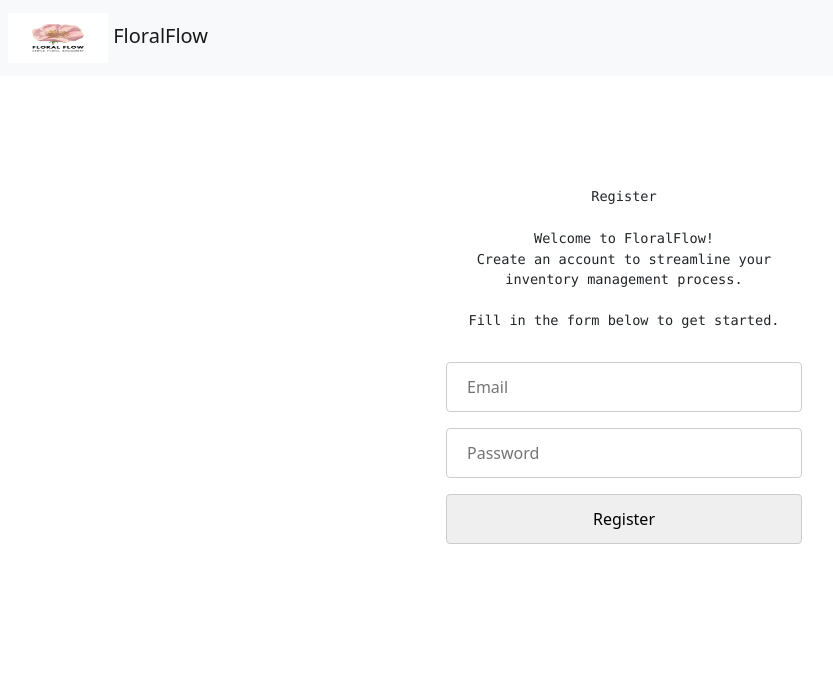
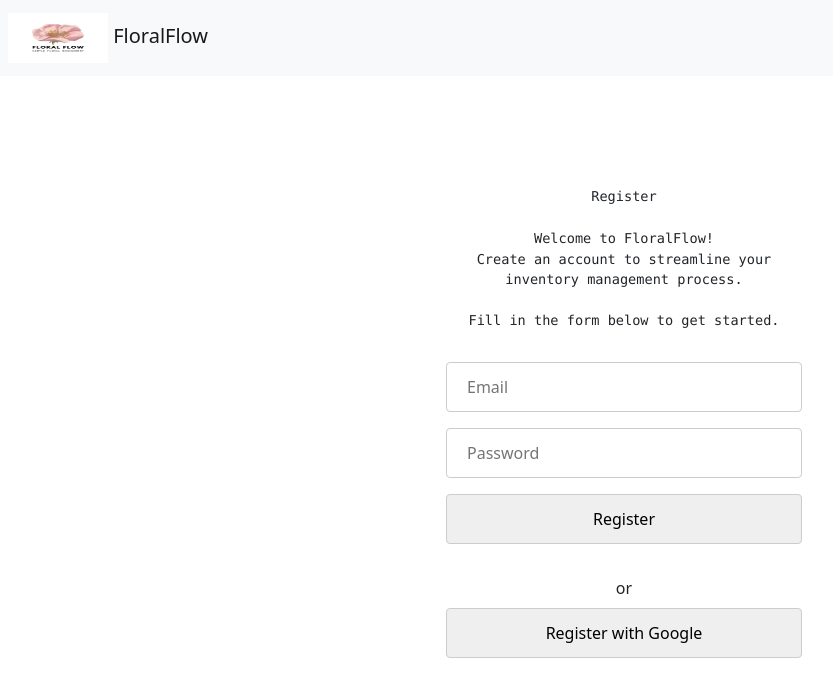
Before and after one commit to asiakay/floralflow, a Next.js app: page /register in a window 1280 px wide. Shown: the top 696 px of the page, without its empty margins (16-849 px from the left). Built offline with nearby package versions, Linux system fonts and the light colour scheme; no server answers.

Commit message:
fixed rgistration with googl

```diff
--- a/src/pages/register.js
+++ b/src/pages/register.js
@@ -1,10 +1,11 @@
 import React, { useState } from 'react';
 import { Container, Row, Col } from 'react-bootstrap';
-import { createUserWithEmailAndPassword } from 'firebase/auth';
-import { auth, app } from '../lib/firebase';
+import { createUserWithEmailAndPassword, signInWithPopup, GoogleAuthProvider } from 'firebase/auth';
+import {auth, app, googleProvider } from '../lib/firebase';
 import { useRouter } from 'next/router';
 import styles from '../styles/Register.module.css';
 
+//const auth = getAuth(app);
 const RegisterPage = () => {
   const [email, setEmail] = useState('');
   const [password, setPassword] = useState('');
@@ -14,12 +15,26 @@ const RegisterPage = () => {
   const handleRegister = async (e) => {
     e.preventDefault();
     try {
-      await createUserWithEmailAndPassword(auth, email, password);
+     await createUserWithEmailAndPassword(auth, email, password);
       router.push('/dashboard');
     } catch (error) {
       setError(error.message);
     }
   };
+
+
+  const handleGoogleSignIn = async () => {
+    const provider = new GoogleAuthProvider();
+    provider.setCustomParameters({ prompt: 'select_account' });
+    const { user, error } = await signInWithPopup(auth, provider);
+    if (user !== null) {
+      router.push('/dashboard');
+    } else if (error) {
+      setError(error.message);
+    }
+  };
+
+
 
   return (
     <Container className={`${styles.main} py-5`}>
@@ -51,6 +66,14 @@ Fill in the form below to get started.        </p>
         />
         <button type="submit" className={styles.input}>Register</button>
       </form>
+      <div className="mt-4">or</div>
+      <button
+        type="button"
+        className={styles.input}
+        onClick={handleGoogleSignIn}
+      >
+        Register with Google
+      </button>
       </Col>
      </Row>
         </Container>
```
